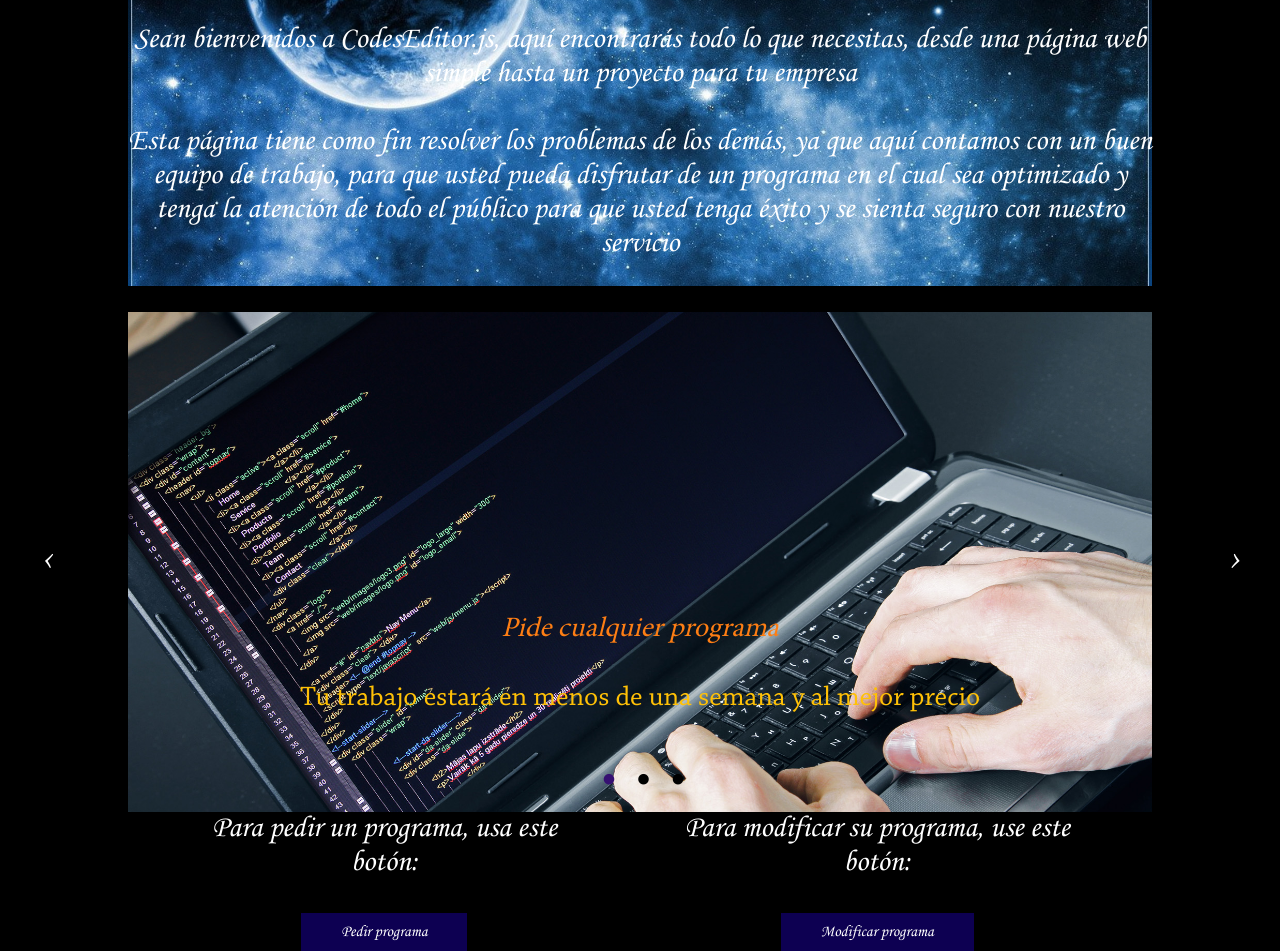
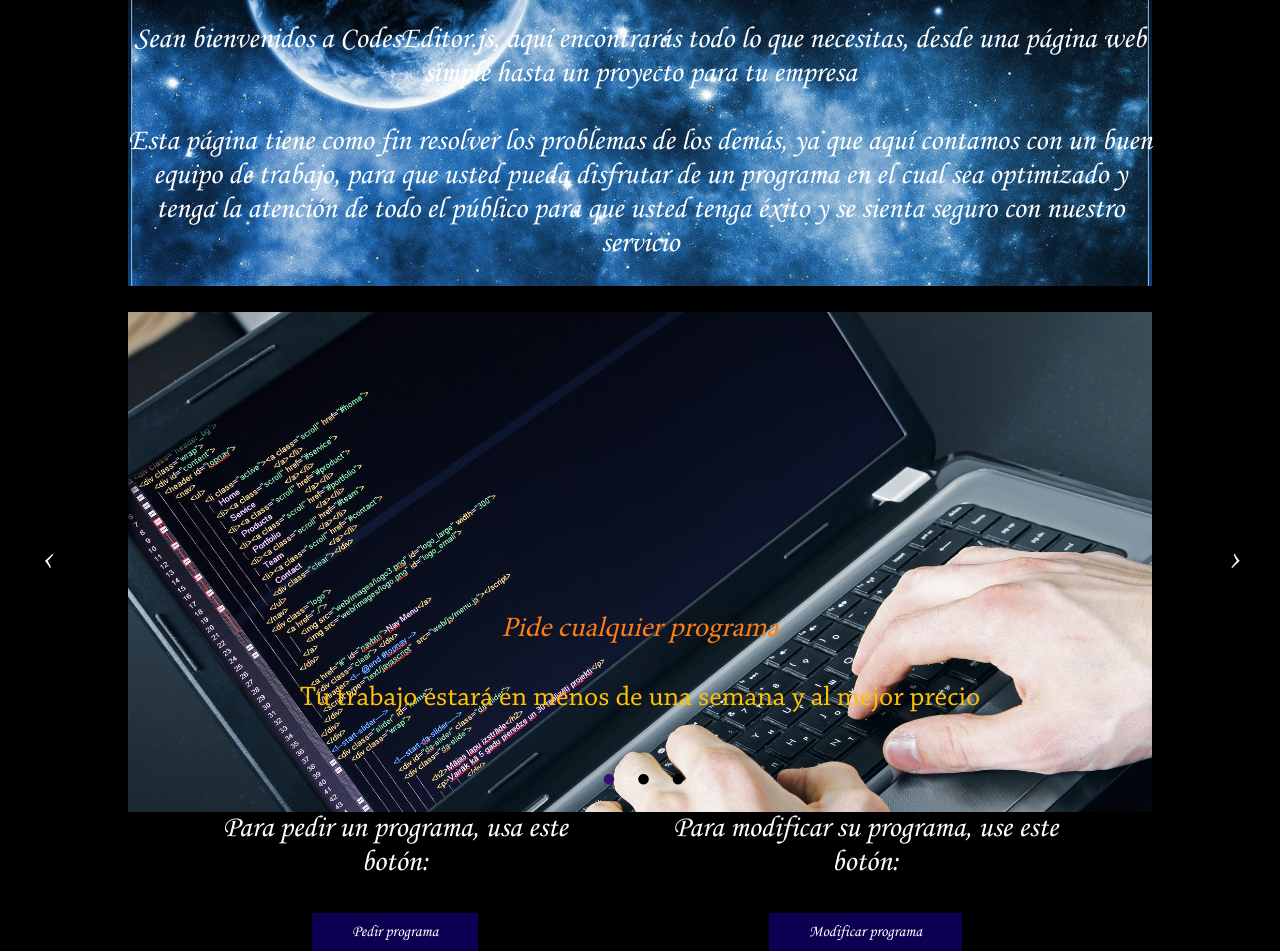
Before and after one commit to Tostiloco3570/Principal, a plain HTML site: page index.html in a window 1280 px wide. Shown: the part 123-1074 px from the top of the page. Drawn offline with Linux system fonts and the light colour scheme.

Commit message:
modified:   style.css

```diff
--- a/style.css
+++ b/style.css
@@ -92,13 +92,13 @@ body{
 }
 
 .b1{
-    height: 30%;
-    margin-right: 5%;
+    height: 32.5%;
+    margin-right: 2.5%;
 }
 
 .b2{
-    height: 30%;
-    margin-left: 5%;
+    height: 32.5%;
+    margin-left: 2.5%;
 }
 
 .slide {
```
